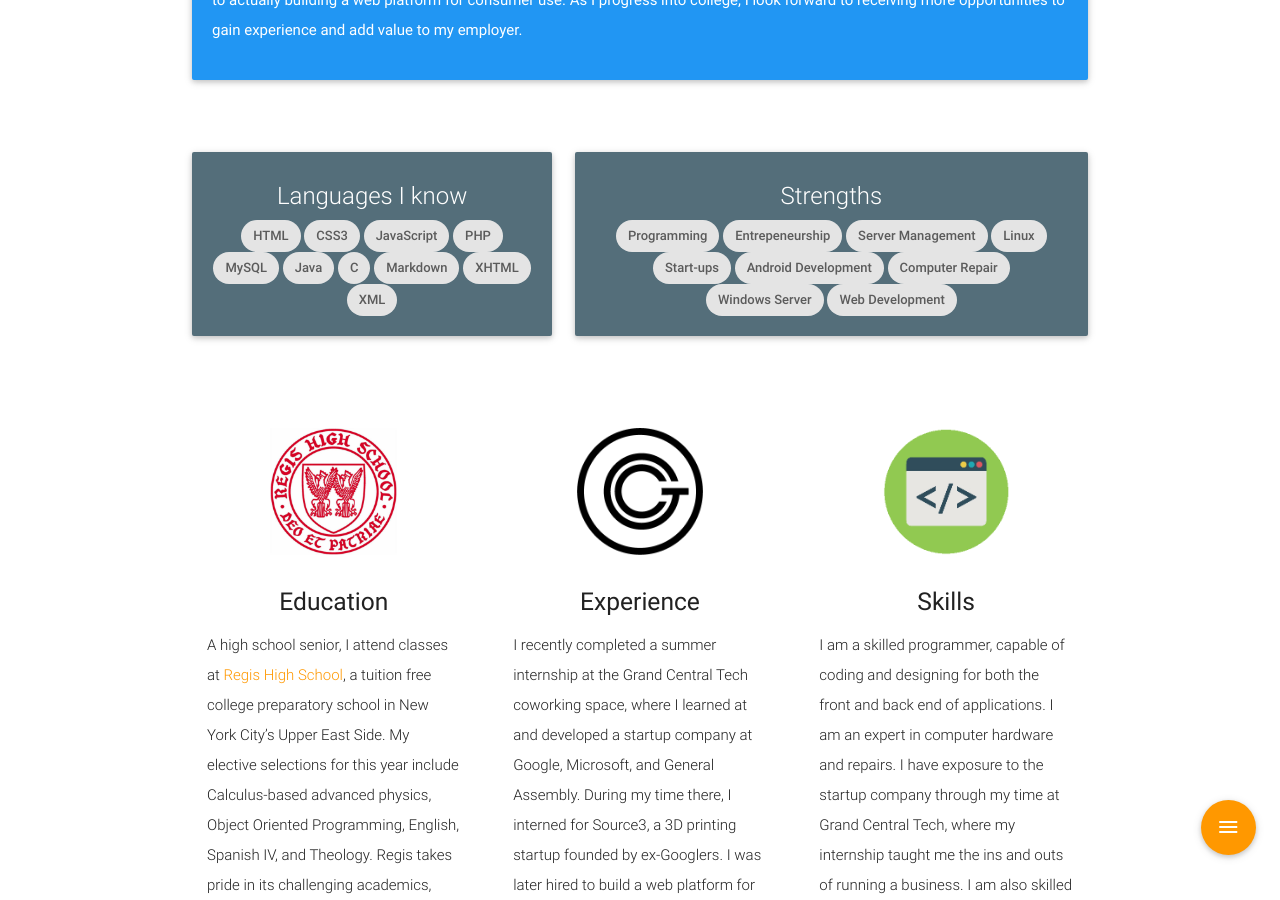
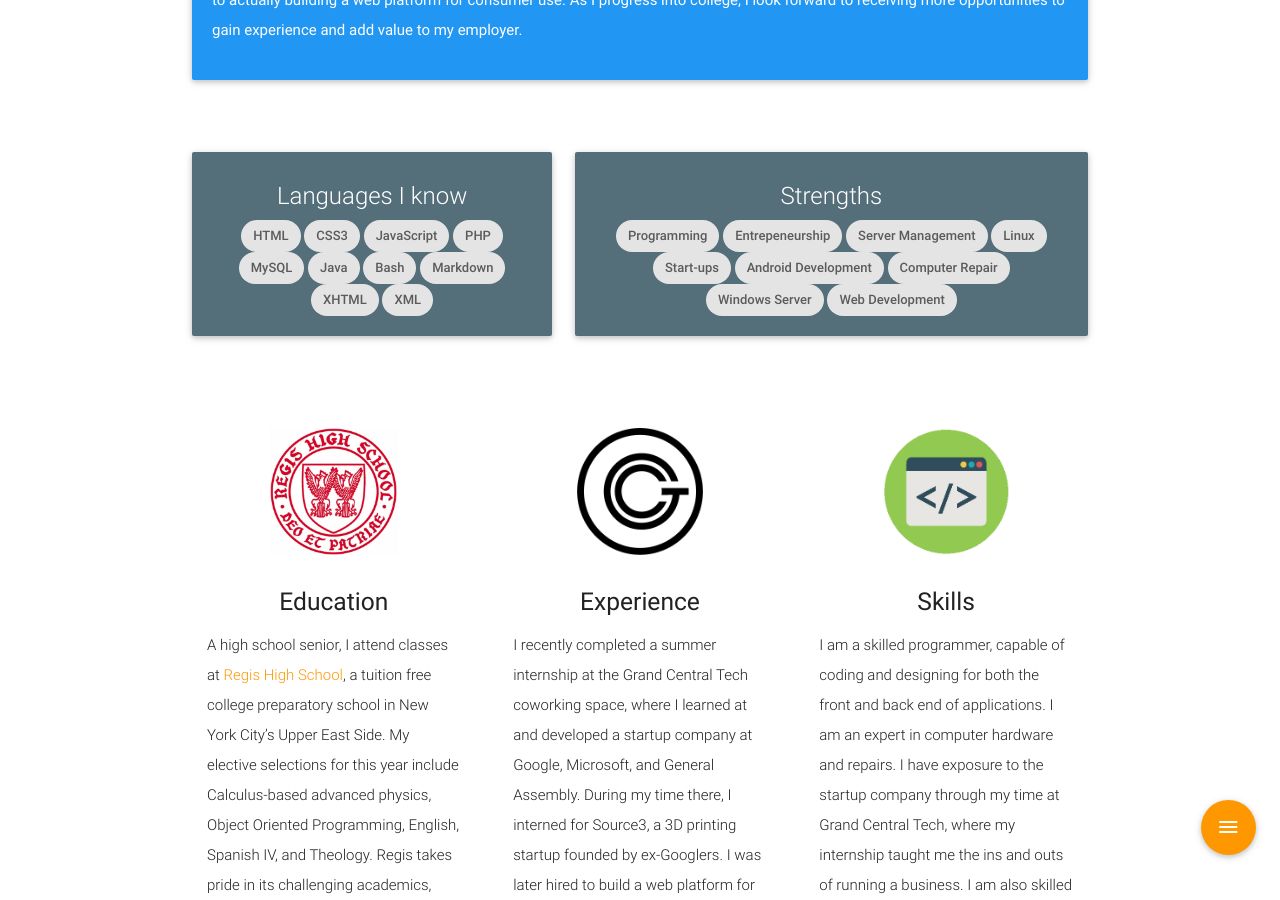
Before and after one commit to joshuaspring9/personal-website, a Jekyll site: the page built from index.html, in a window 1280 px wide and 900 px high, scrolled down 1002 px. Built offline with Jekyll 4.4.1, drawn with Linux system fonts in a browser that asks for light colours; nearby versions of some CDN libraries.

Commit message:
Update languages I know

```diff
--- a/index.html
+++ b/index.html
@@ -48,7 +48,7 @@ layout: default
 						<div class="chip">PHP</div>
 						<div class="chip">MySQL</div>
 						<div class="chip">Java</div>
-						<div class="chip">C</div>
+						<div class="chip">Bash</div>
 						<div class="chip">Markdown</div>
 						<div class="chip">XHTML</div>
 						<div class="chip">XML</div>
```
